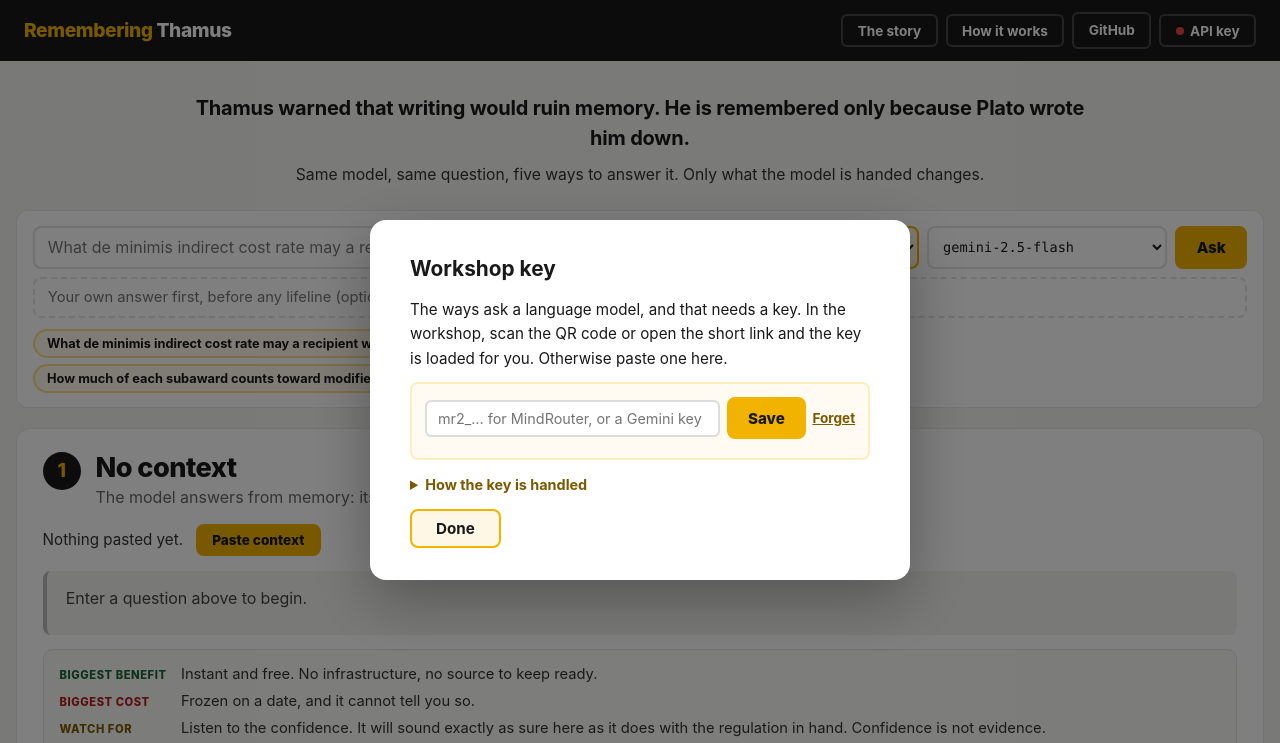
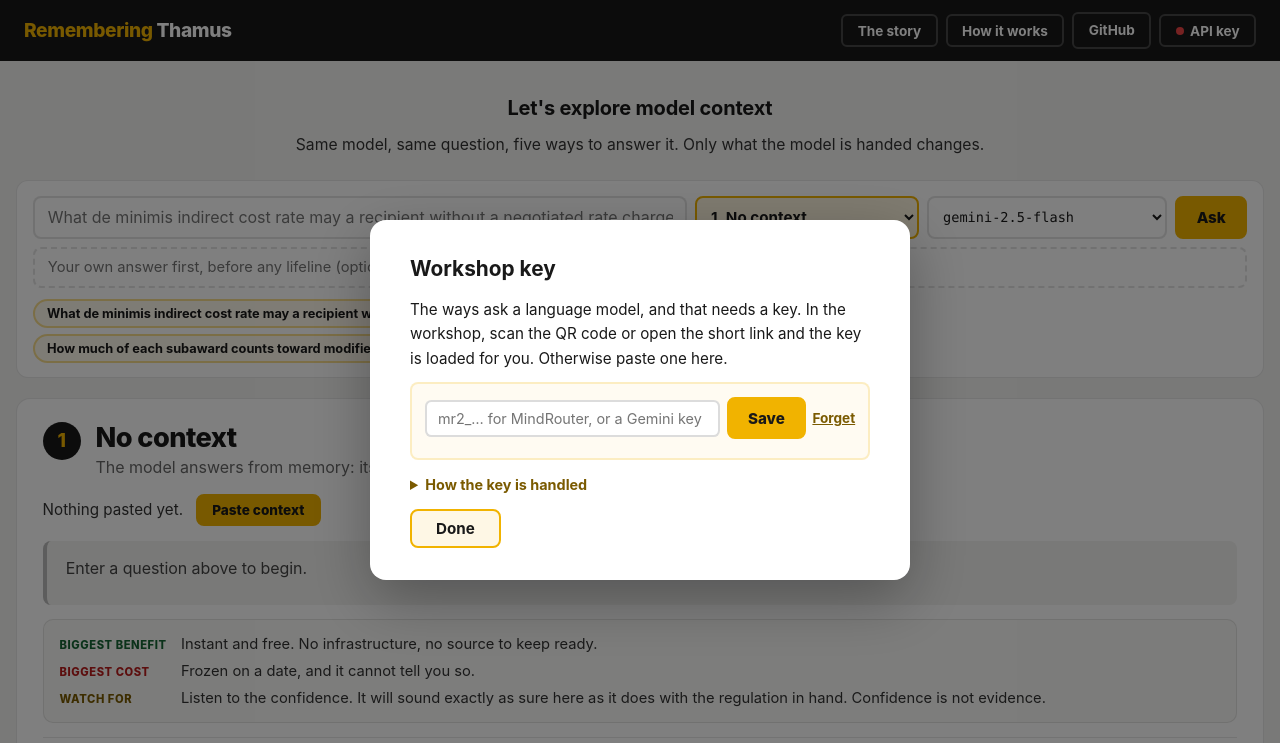
Before and after one commit to nate-layman/thamus, a plain HTML site: page docs/index.html in a window 1280 px wide. Shown: the top 743 px of the page. Drawn offline with Linux system fonts and the light colour scheme; no server answers.

Commit message:
Lede: "Let's explore model context"
Co-Authored-By: Claude Opus 5.5 <noreply@anthropic.com>

```diff
--- a/docs/index.html
+++ b/docs/index.html
@@ -24,7 +24,7 @@
 
     <main class="app-body">
       <section class="lede">
-        <p class="lede-quote">Thamus warned that writing would ruin memory. He is remembered only because Plato wrote him down.</p>
+        <p class="lede-quote">Let's explore model context</p>
         <p class="lede-text">Same model, same question, five ways to answer it. Only what the model is handed changes.</p>
       </section>
 
```
